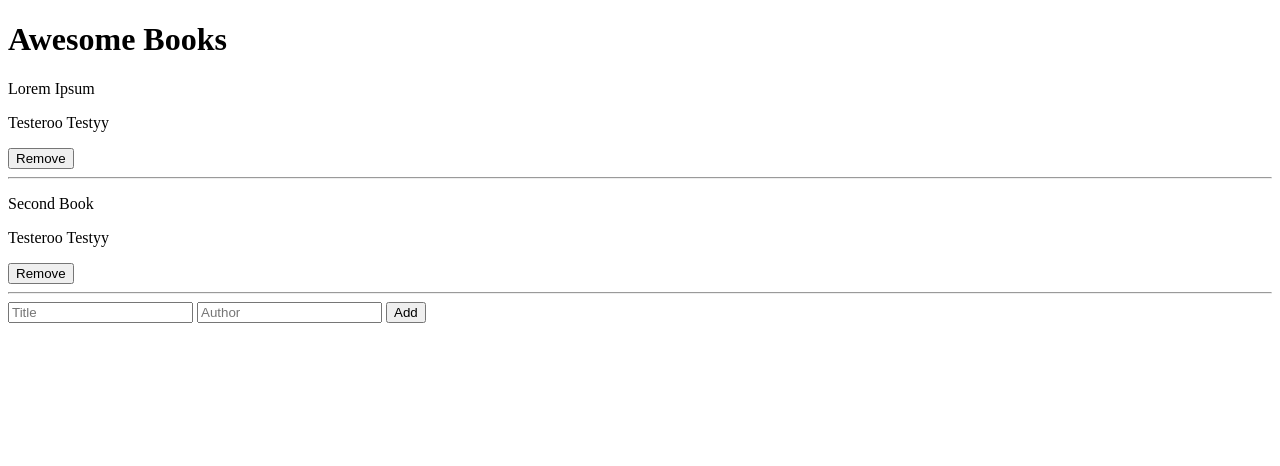
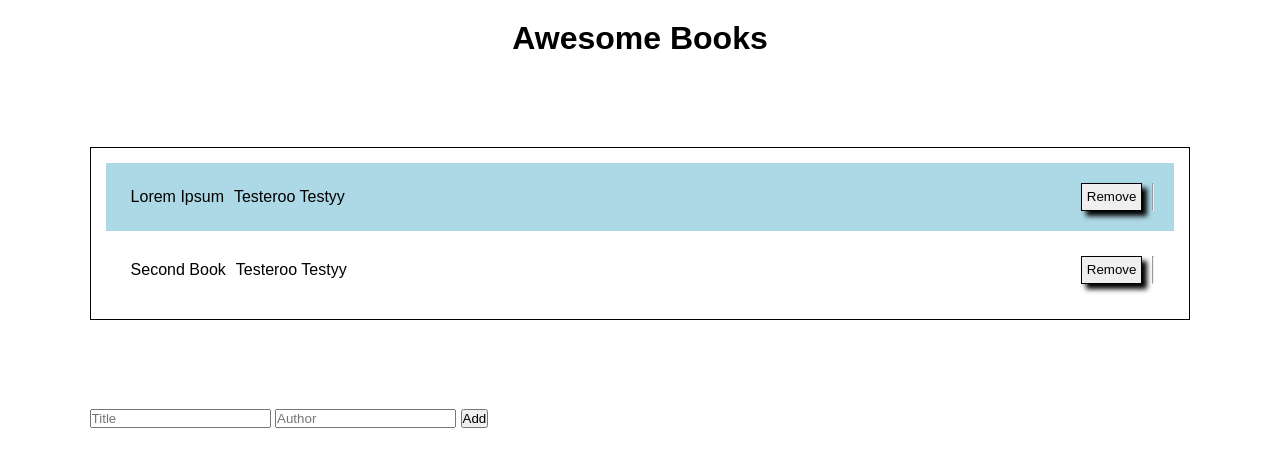
Before and after one commit to Vgonma/awesome-books, a website with bundled scripts: page index.html in a window 1280 px wide. Built offline with nearby package versions, Linux system fonts and the light colour scheme.

Commit message:
Css styling for Disply Block

```diff
--- a/main.js
+++ b/main.js
@@ -20,6 +20,7 @@ function displayCollection() {
   bookList.innerHTML = '';
   for (let i = 0; i < lib.collection.length; i += 1) {
     const newBook = document.createElement('article');
+    newBook.classList.add('book');
     newBook.innerHTML = `
     <p class="book-title">${lib.collection[i].title}</p>
     <p class="book-author">${lib.collection[i].author}</p>
--- a/style.css
+++ b/style.css
@@ -1,3 +1,46 @@
 * {
   box-sizing: border-box;
+  margin: 0;
+  padding: 0;
+  font-family: sans-serif;
 }
+
+h1 {
+  width: 100%;
+  text-align: center;
+  padding-top: 20px;
+}
+
+section {
+  margin: 7%;
+}
+
+.book-list {
+  border: 1px solid black;
+  padding: 10px;
+}
+
+.book {
+  display: flex;
+  justify-content: flex-start;
+  background-color: lightblue;
+  margin: 5px;
+  padding: 20px;
+}
+
+.book:nth-child(even) {
+  background-color: white;
+}
+
+.book > button {
+  justify-self: flex-end;
+  margin-right: 10px;
+  margin-left: auto;
+  border: 1px solid black;
+  padding: 5px;
+  box-shadow: 5px 5px 5px black;
+}
+
+.book > p {
+  padding: 5px;
+}
```
